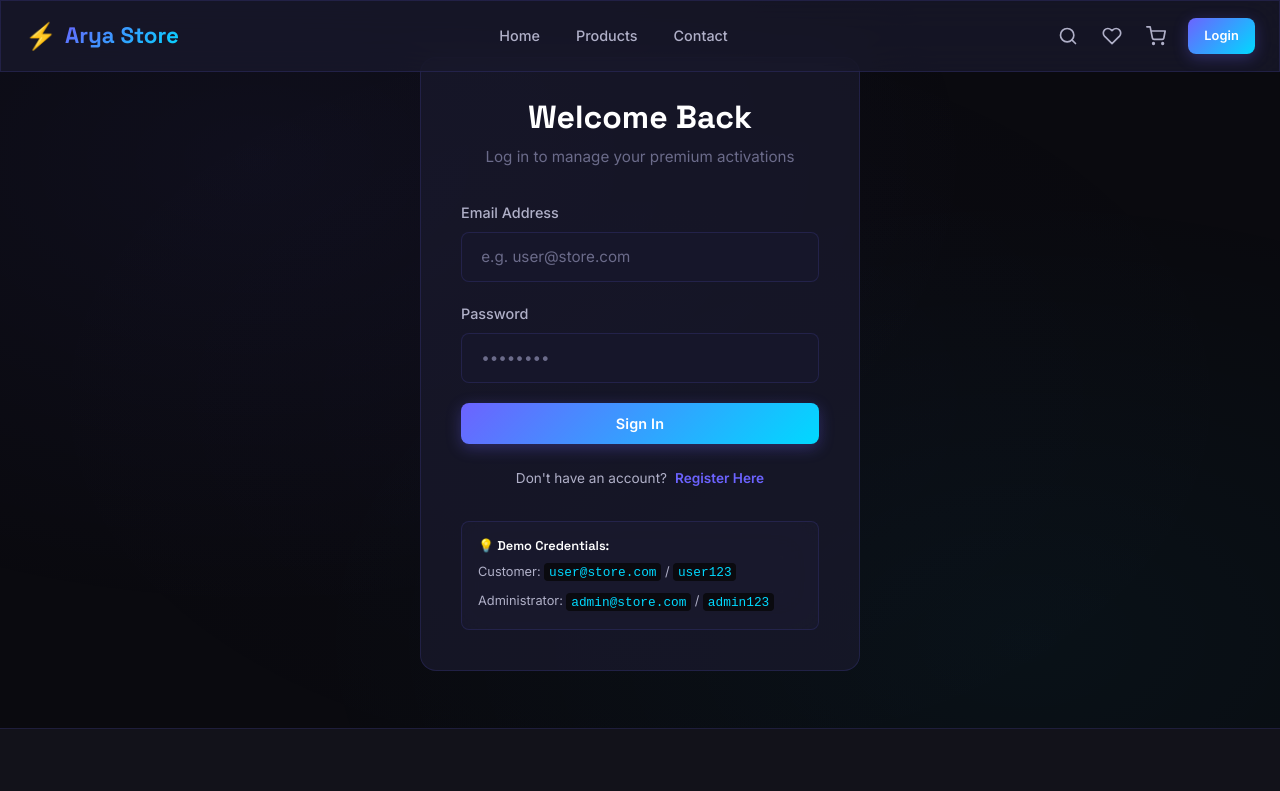
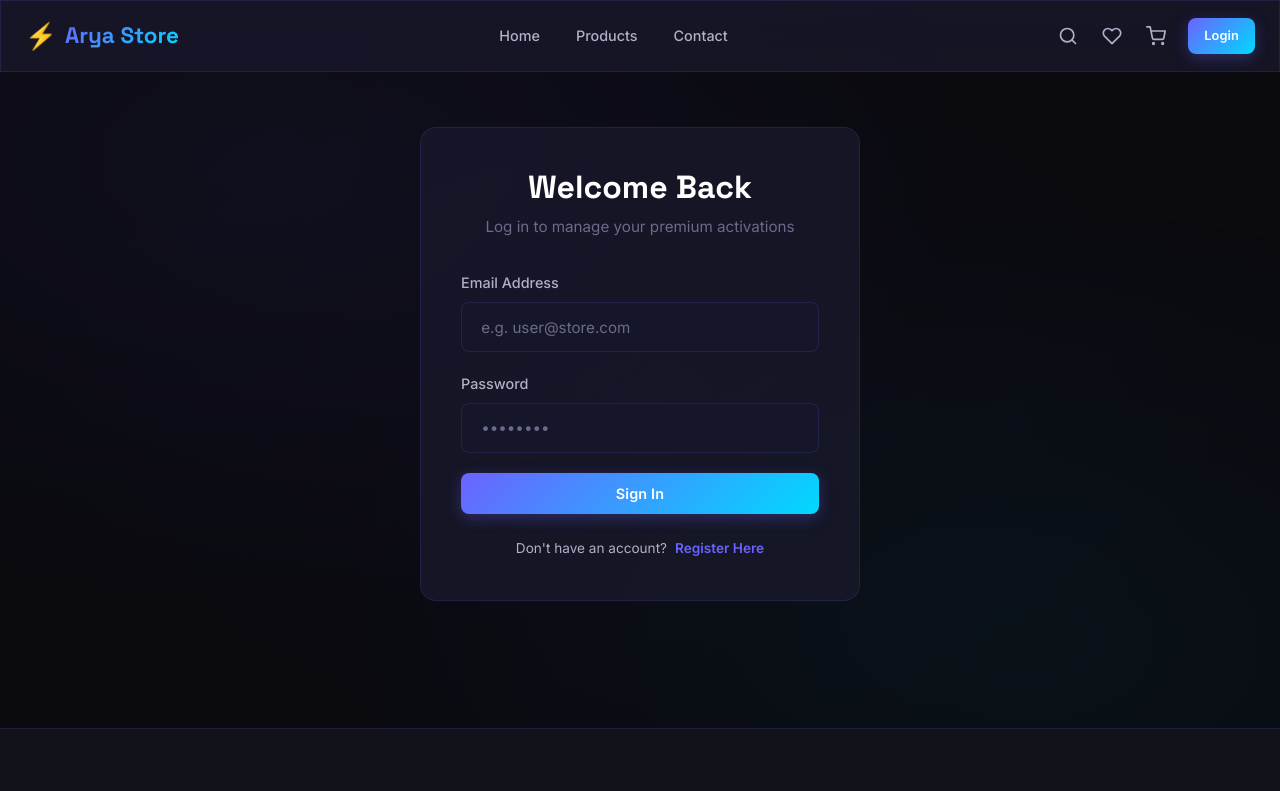
Before and after one commit to rahmanarya812-bit/digital-store, a React (Vite) app: page /login in a window 1280 px wide. Shown: the top 791 px of the page. Built offline with nearby package versions, Linux system fonts and the light colour scheme.

Commit message:
Update Login.jsx

```diff
--- a/src/pages/Login.jsx
+++ b/src/pages/Login.jsx
@@ -70,15 +70,7 @@ export default function Login() {
           <Link to="/register">Register Here</Link>
         </div>
 
-        <div className="auth-demo-accounts glass">
-          <h4>💡 Demo Credentials:</h4>
-          <div>
-            <span>Customer:</span> <code>user@store.com</code> / <code>user123</code>
-          </div>
-          <div>
-            <span>Administrator:</span> <code>admin@store.com</code> / <code>admin123</code>
-          </div>
-        </div>
+
       </div>
     </div>
   );
```
